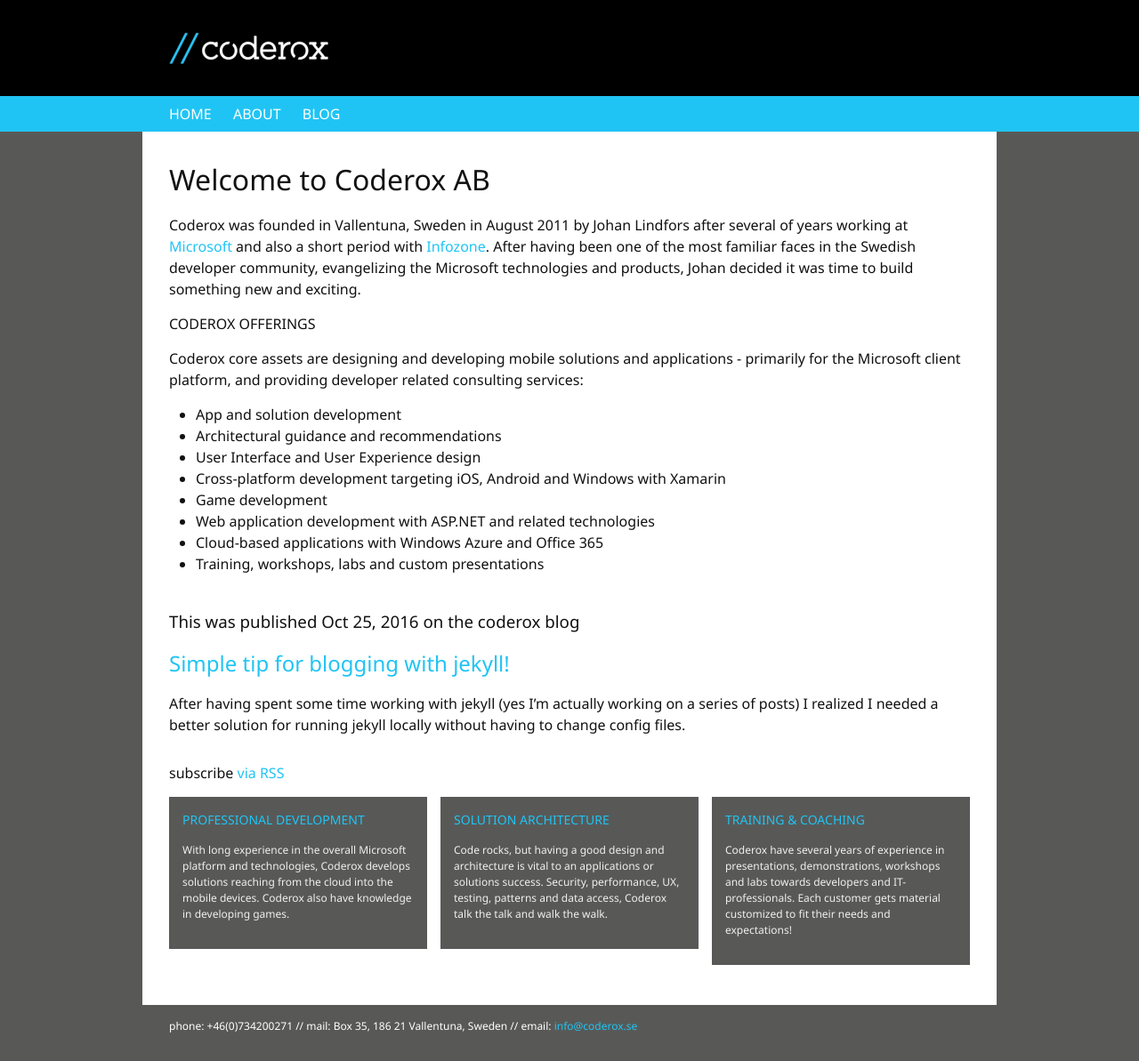
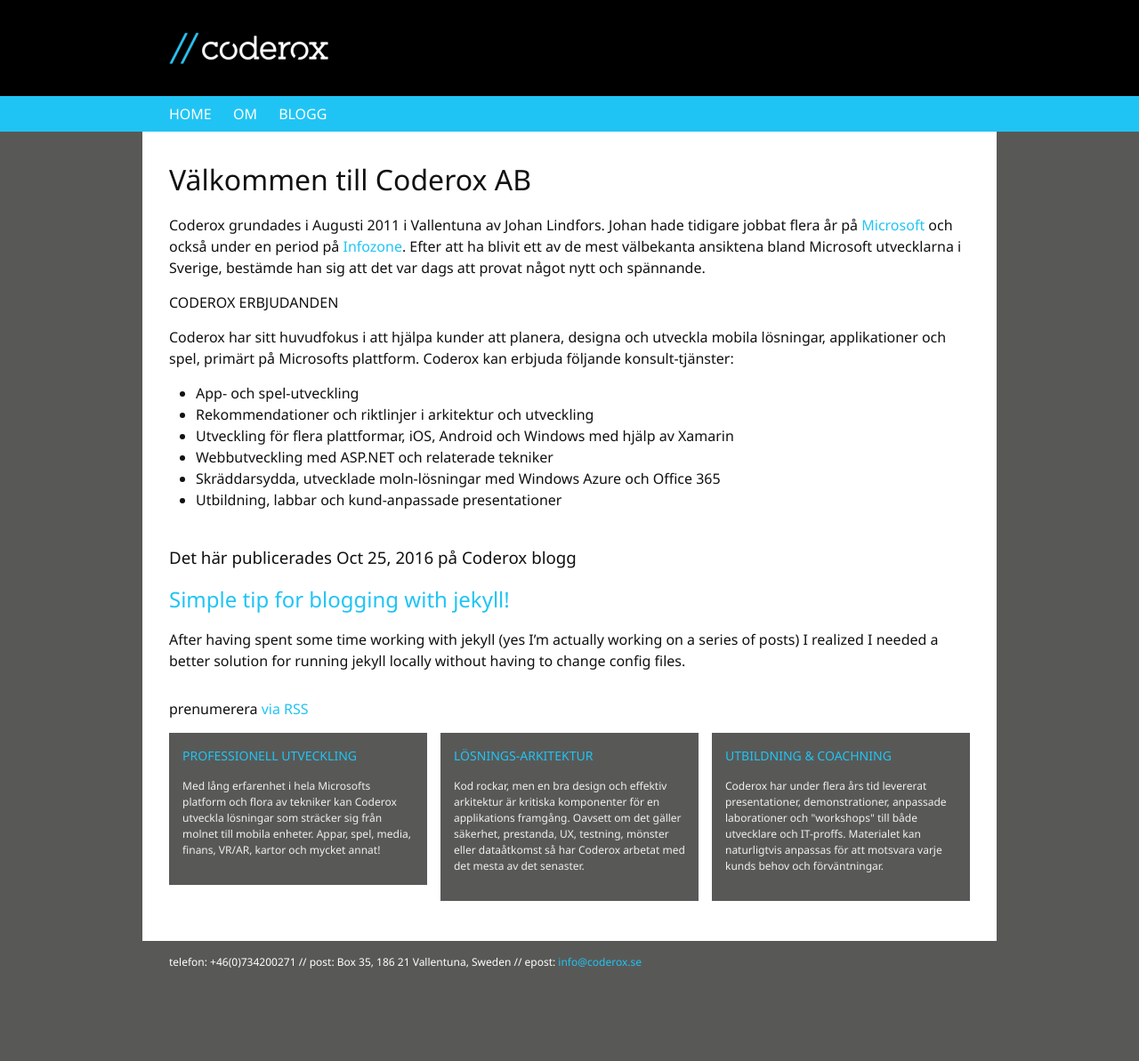
Before and after one commit to coderox/coderox.github.io, a Jekyll site: the page built from index.html, in a window 1280 px wide. Shown: the whole page at 89% size. Built offline with Jekyll 4.4.1, drawn with Linux system fonts in a browser that asks for light colours; after the commit the page ends 1121 px from its top, so only the background shows below that.

Commit message:
Nu på svenska

```diff
--- a/_includes/footer.html
+++ b/_includes/footer.html
@@ -2,46 +2,9 @@
 
   <div class="wrapper">
 
-    <!--<h2 class="footer-heading">{{ site.title | escape }}</h2>-->
-
     <div class="footer-col">
-      phone: {{ site.phone }} // mail: {{ site.address }} // email: <a href="mailto:{{ site.email }}">{{ site.email }}</a>
+      telefon: {{ site.phone }} // post: {{ site.address }} // epost: <a href="mailto:{{ site.email }}">{{ site.email }}</a>
     </div>
-    <!--
-    <div class="footer-col-wrapper">
-      <div class="footer-col footer-col-1">
-        <ul class="contact-list">
-          <li>
-            {% if site.author %}
-              {{ site.author | escape }}
-            {% else %}
-              {{ site.title | escape }}
-            {% endif %}
-            </li>
-          <li><a href="mailto:{{ site.email }}">{{ site.email }}</a></li>
-        </ul>
-      </div>
-
-      <div class="footer-col footer-col-2">
-        <ul class="social-media-list">
-          {% if site.github_username %}
-          <li>
-            {% include icon-github.html username=site.github_username %}
-          </li>
-          {% endif %}
-
-          {% if site.twitter_username %}
-          <li>
-            {% include icon-twitter.html username=site.twitter_username %}
-          </li>
-          {% endif %}
-        </ul>
-      </div>
-
-      <div class="footer-col footer-col-3">
-        <p>{{ site.description | escape }}</p>
-      </div>
-    </div>-->
 
   </div>
 
--- a/blog.md
+++ b/blog.md
@@ -1,6 +1,6 @@
 ---
 layout: page
-title: Blog
+title: Blogg
 permalink: /blog/
 ---
 
@@ -20,6 +20,6 @@ permalink: /blog/
     {% endfor %}
   </ul>
 
-  <p class="rss-subscribe">subscribe <a href="{{ "/feed.xml" | prepend: site.baseurl }}">via RSS</a></p>
+  <p class="rss-subscribe">prenumerera <a href="{{ "/feed.xml" | prepend: site.baseurl }}">via RSS</a></p>
 
 </div>
--- a/index.html
+++ b/index.html
@@ -4,26 +4,24 @@ layout: default
 
 <div class="home">
 
-  <h1>Welcome to Coderox AB</h1>
+  <h1>Välkommen till Coderox AB</h1>
 
-  <p>Coderox was founded in Vallentuna, Sweden in August 2011 by Johan Lindfors after several of years working at <a href="http://www.microsoft.se/" target="_blank" title="Microsoft">Microsoft</a> and also a short period with <a href="http://www.infozone.se/" target="_blank" title="Infozone">Infozone</a>. After having been one of the most familiar faces in the Swedish developer community, evangelizing the Microsoft technologies and products, Johan decided it was time to build something new and exciting.</p>
-  <p>CODEROX OFFERINGS</p>
-  <p>Coderox core assets are designing and developing mobile solutions and applications - primarily for the Microsoft client platform, and providing developer related consulting services:</p>
+  <p>Coderox grundades i Augusti 2011 i Vallentuna av Johan Lindfors. Johan hade tidigare jobbat flera år på <a href="http://www.microsoft.se/" target="_blank" title="Microsoft">Microsoft</a> och också under en period på <a href="http://www.infozone.se/" target="_blank" title="Infozone">Infozone</a>. Efter att ha blivit ett av de mest välbekanta ansiktena bland Microsoft utvecklarna i Sverige, bestämde han sig att det var dags att provat något nytt och spännande.</p>
+  <p>CODEROX ERBJUDANDEN</p>
+  <p>Coderox har sitt huvudfokus i att hjälpa kunder att planera, designa och utveckla mobila lösningar, applikationer och spel, primärt på Microsofts plattform. Coderox kan erbjuda följande konsult-tjänster:</p>
   <ul>
-    <li>App and solution development</li>
-    <li>Architectural guidance and recommendations</li>
-    <li>User Interface and User Experience design</li>
-    <li>Cross-platform development targeting iOS, Android and Windows with Xamarin</li>
-    <li>Game development</li>
-    <li>Web application development with ASP.NET and related technologies</li>
-    <li>Cloud-based applications with Windows Azure and Office 365</li>
-    <li>Training, workshops, labs and custom presentations</li>
+    <li>App- och spel-utveckling</li>
+    <li>Rekommendationer och riktlinjer i arkitektur och utveckling</li>
+    <li>Utveckling för flera plattformar, iOS, Android och Windows med hjälp av Xamarin</li>
+    <li>Webbutveckling med ASP.NET och relaterade tekniker</li>
+    <li>Skräddarsydda, utvecklade moln-lösningar med Windows Azure och Office 365</li>
+    <li>Utbildning, labbar och kund-anpassade presentationer</li>
   </ul>
 
   <br/>
 
     {% for post in site.posts limit:1 %}
-    <h3>This was published {{ post.date | date: "%b %-d, %Y" }} on the coderox blog</h3>
+    <h3>Det här publicerades {{ post.date | date: "%b %-d, %Y" }} på Coderox blogg</h3>
 
     <ul class="post-list">
       <li>
@@ -35,26 +33,26 @@ layout: default
     </ul>
     {% endfor %}
 
-  <p class="rss-subscribe">subscribe <a href="{{ "/feed.xml" | prepend: site.baseurl }}">via RSS</a></p>
+  <p class="rss-subscribe">prenumerera <a href="{{ "/feed.xml" | prepend: site.baseurl }}">via RSS</a></p>
 
 
   <div class="home-col-wrapper">
     <div class="home-col home-col-1">
       <div class="home-col-content">
-        <h3>PROFESSIONAL DEVELOPMENT</h3>
-        <p>With long experience in the overall Microsoft platform and technologies, Coderox develops solutions reaching from the cloud into the mobile devices. Coderox also have knowledge in developing games.</p>
+        <h3>PROFESSIONELL UTVECKLING</h3>
+        <p>Med lång erfarenhet i hela Microsofts platform och flora av tekniker kan Coderox utveckla lösningar som sträcker sig från molnet till mobila enheter. Appar, spel, media, finans, VR/AR, kartor och mycket annat!</p>
       </div>
     </div>
     <div class="home-col home-col-2">
       <div class="home-col-content">
-        <h3>SOLUTION ARCHITECTURE</h3>
-        <p>Code rocks, but having a good design and architecture is vital to an applications or solutions success. Security, performance, UX, testing, patterns and data access, Coderox talk the talk and walk the walk.</p>
+        <h3>LÖSNINGS-ARKITEKTUR</h3>
+        <p>Kod rockar, men en bra design och effektiv arkitektur är kritiska komponenter för en applikations framgång. Oavsett om det gäller säkerhet, prestanda, UX, testning, mönster eller dataåtkomst så har Coderox arbetat med det mesta av det senaster.</p>
       </div>
     </div>
     <div class="home-col home-col-3">
       <div class="home-col-content">
-        <h3>TRAINING & COACHING</h3>
-        <p>Coderox have several years of experience in presentations, demonstrations, workshops and labs towards developers and IT-professionals. Each customer gets material customized to fit their needs and expectations!</p>
+        <h3>UTBILDNING & COACHNING</h3>
+        <p>Coderox har under flera års tid levererat presentationer, demonstrationer, anpassade laborationer och "workshops" till både utvecklare och IT-proffs. Materialet kan naturligtvis anpassas för att motsvara varje kunds behov och förväntningar.</p>
       </div>
     </div>
   </div>
```
Also changed, not shown: about.md (+4 -4 lines).
